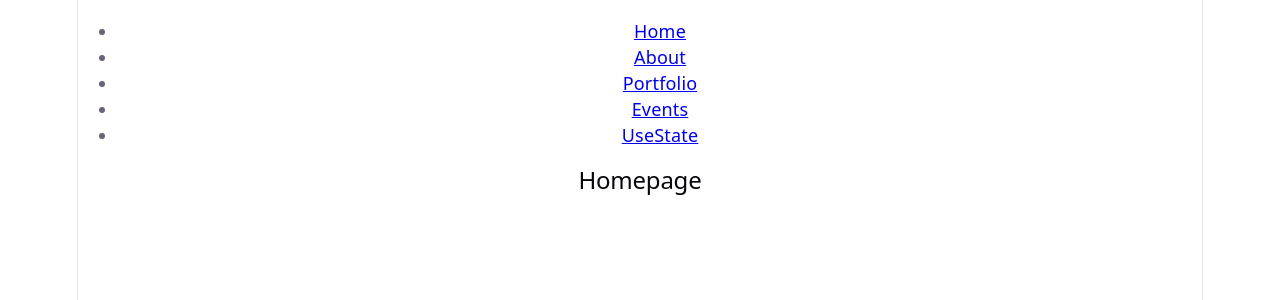
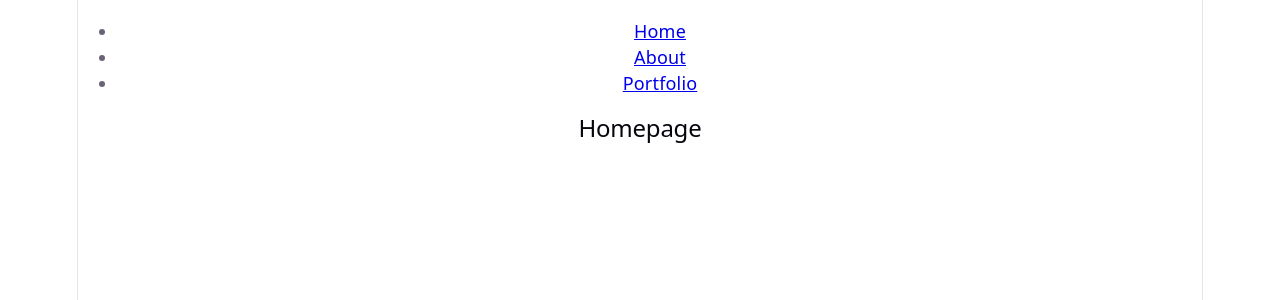
Before and after one commit to OakleafOne/React-1, a React (Vite) app in the folder my-react-app/: page / in a window 1280 px wide. Shown: the top 300 px of the page. Built offline with nearby package versions, Linux system fonts and the light colour scheme.

Commit message:
Removed the events and usestate routes from the website, as they are not needed and mostly there for me to look back on.

```diff
--- a/my-react-app/src/App.jsx
+++ b/my-react-app/src/App.jsx
@@ -15,8 +15,6 @@ function App() {
           <Route path ="/" element ={<Home />} />
           <Route path ="/about" element ={<About />} />
           <Route path ="/portfolio" element ={<Portfolio />} />
-          <Route path ="/events" element ={<Events />} />
-          <Route path ="/usestate" element ={<UseState />} />
         </Routes>
       </BrowserRouter>
     </>
--- a/my-react-app/src/navbar.jsx
+++ b/my-react-app/src/navbar.jsx
@@ -8,8 +8,6 @@ function Navbar() {
                     <li><Link to ="/">Home</Link></li>
                     <li><Link to ="/about">About</Link></li>
                     <li><Link to ="/portfolio">Portfolio</Link></li>
-                    <li><Link to ="/events">Events</Link></li>
-                    <li><Link to ="/usestate">UseState</Link></li>
                 </ul>
             </nav>
         </>
```
